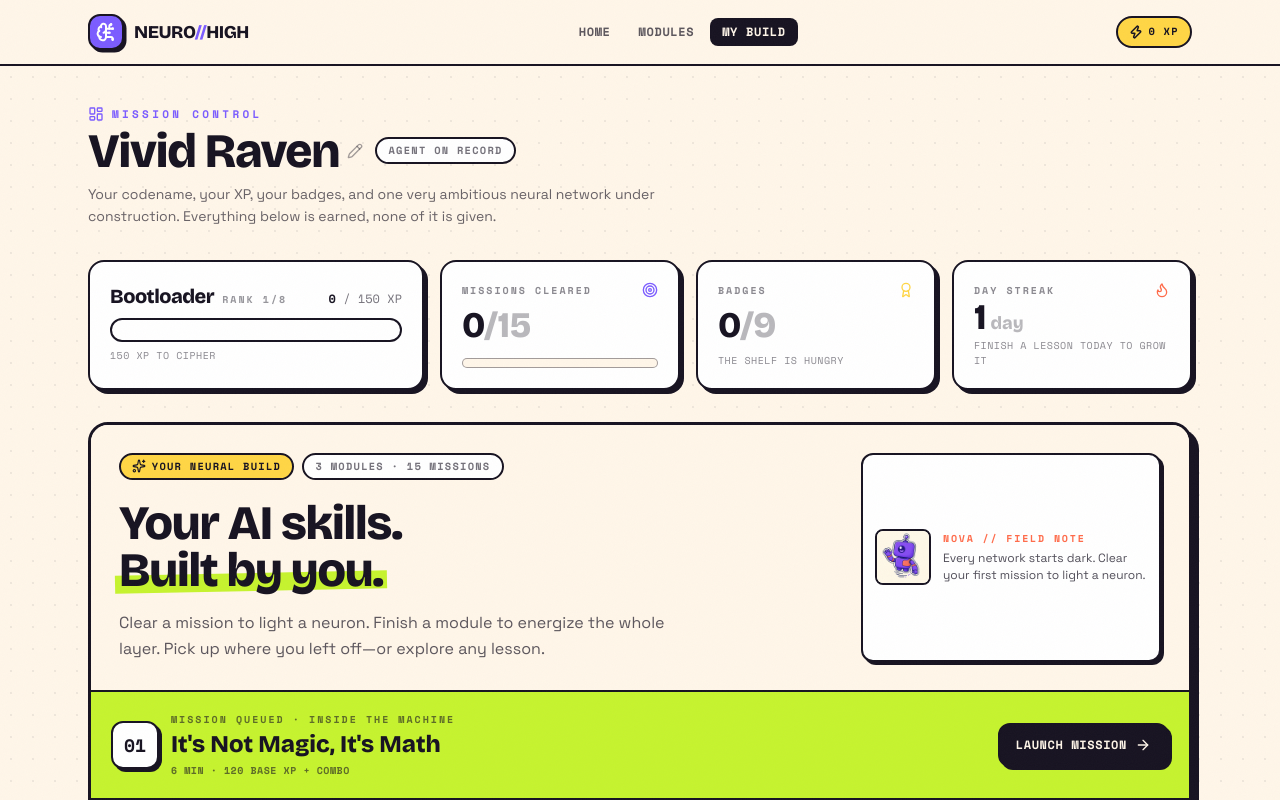
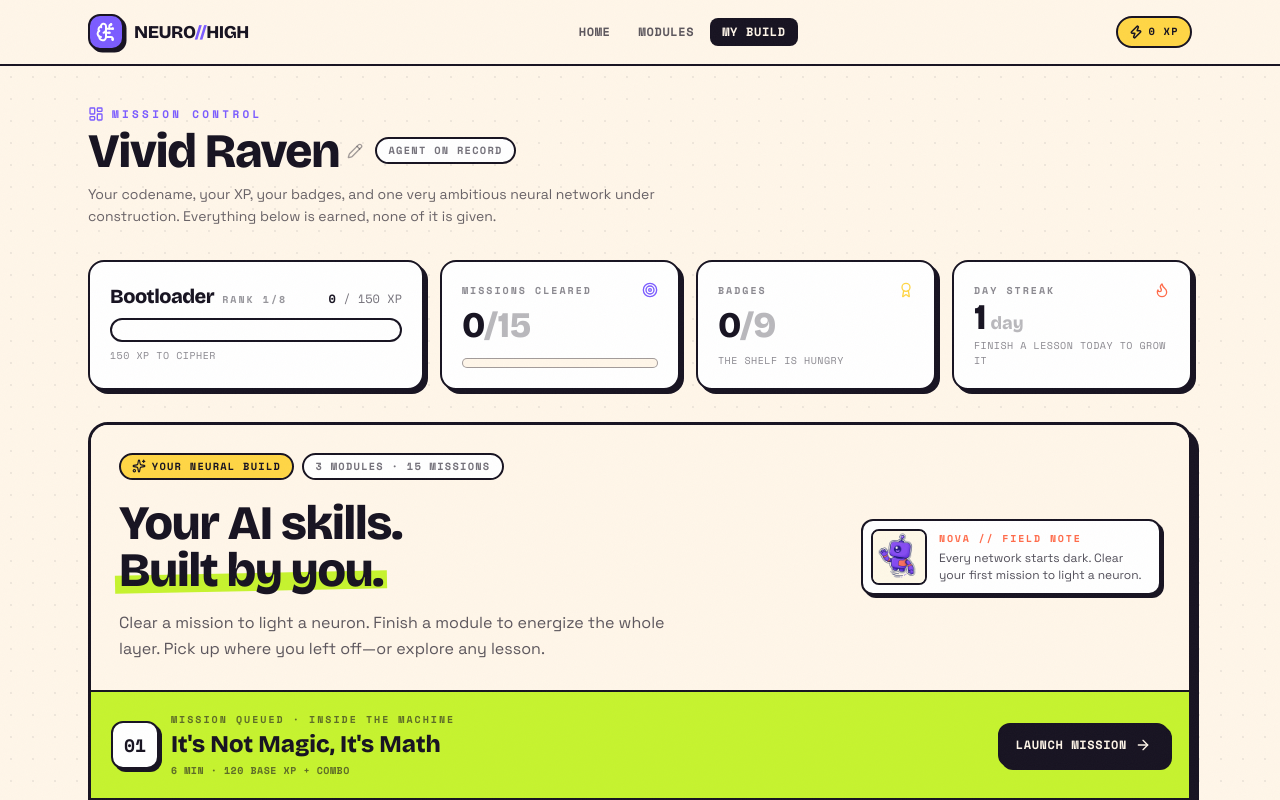
Before and after one commit to AnishVDev/Neuro-High, a Next.js app: page /dashboard in a window 1280 px wide. Shown: the top 800 px of the page. Built offline with nearby package versions, Linux system fonts and the light colour scheme.

Commit message:
Refactor NOVA briefing component layout

```diff
--- a/src/components/NeuralMap.tsx
+++ b/src/components/NeuralMap.tsx
@@ -171,9 +171,8 @@ export default function NeuralMap({ compact = false }: { compact?: boolean }) {
             </p>
           </div>
 
-          {/* Small NOVA briefing */}
           {!compact && (
-            <div className="flex items-center gap-3 rounded-xl border-2 border-ink bg-white p-3 shadow-[3px_3px_0_#171321]">
+            <div className="flex items-center gap-3 self-center rounded-xl border-2 border-ink bg-white p-2 shadow-[3px_3px_0_#171321]">
               <Image
                 src="/img/nova-bot.png"
                 alt="NOVA, your AI copilot"
@@ -181,11 +180,14 @@ export default function NeuralMap({ compact = false }: { compact?: boolean }) {
                 height={56}
                 className="size-14 shrink-0 rounded-lg border-2 border-ink bg-cream object-cover"
               />
+
               <div className="min-w-0">
                 <p className="font-mono text-[10px] font-bold uppercase tracking-[0.18em] text-coral">
                   NOVA // field note
                 </p>
-                <p className="mt-1 text-xs leading-snug text-ink/75">{novaHint}</p>
+                <p className="mt-1 text-xs leading-snug text-ink/75">
+                  {novaHint}
+                </p>
               </div>
             </div>
           )}
```
